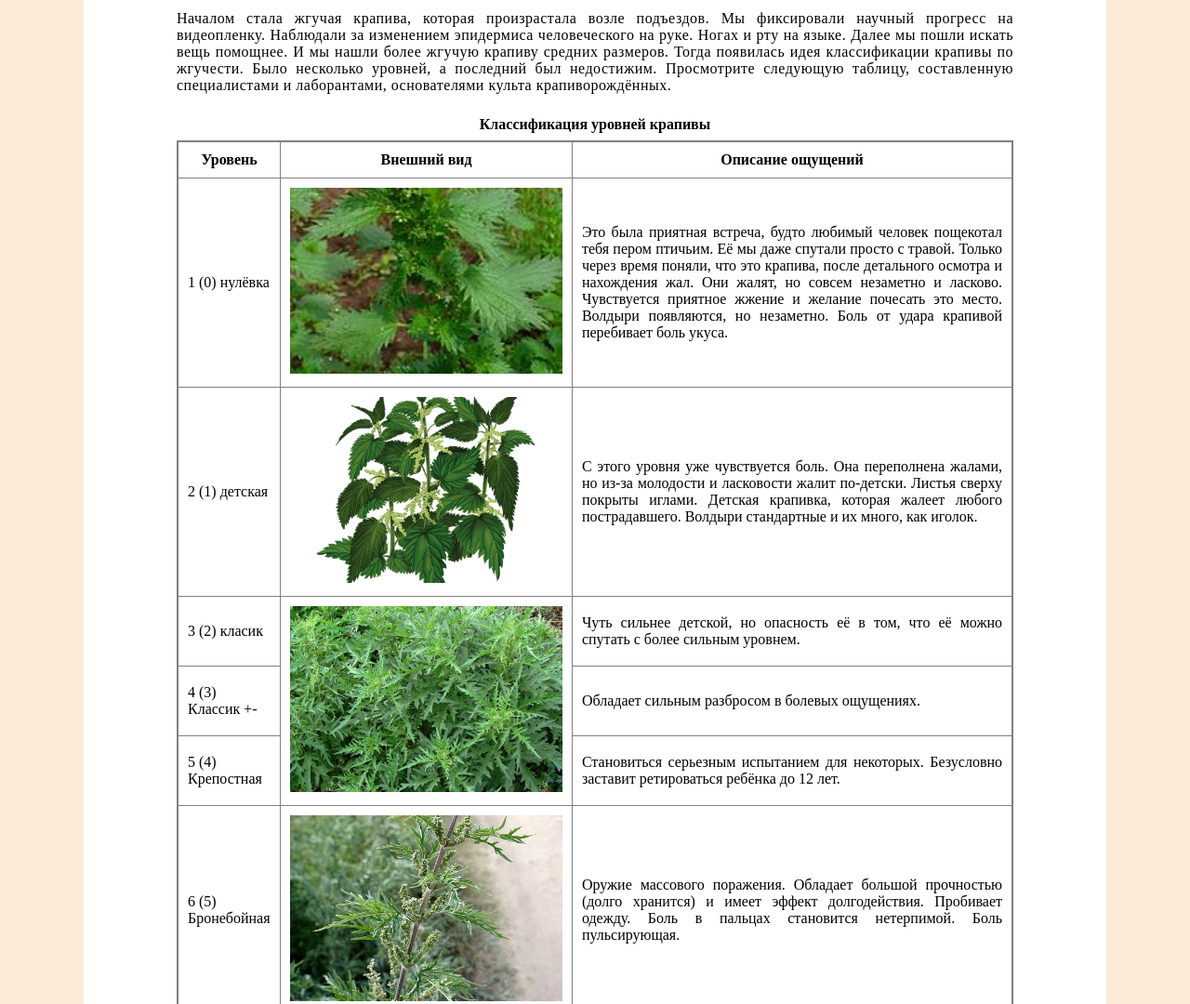
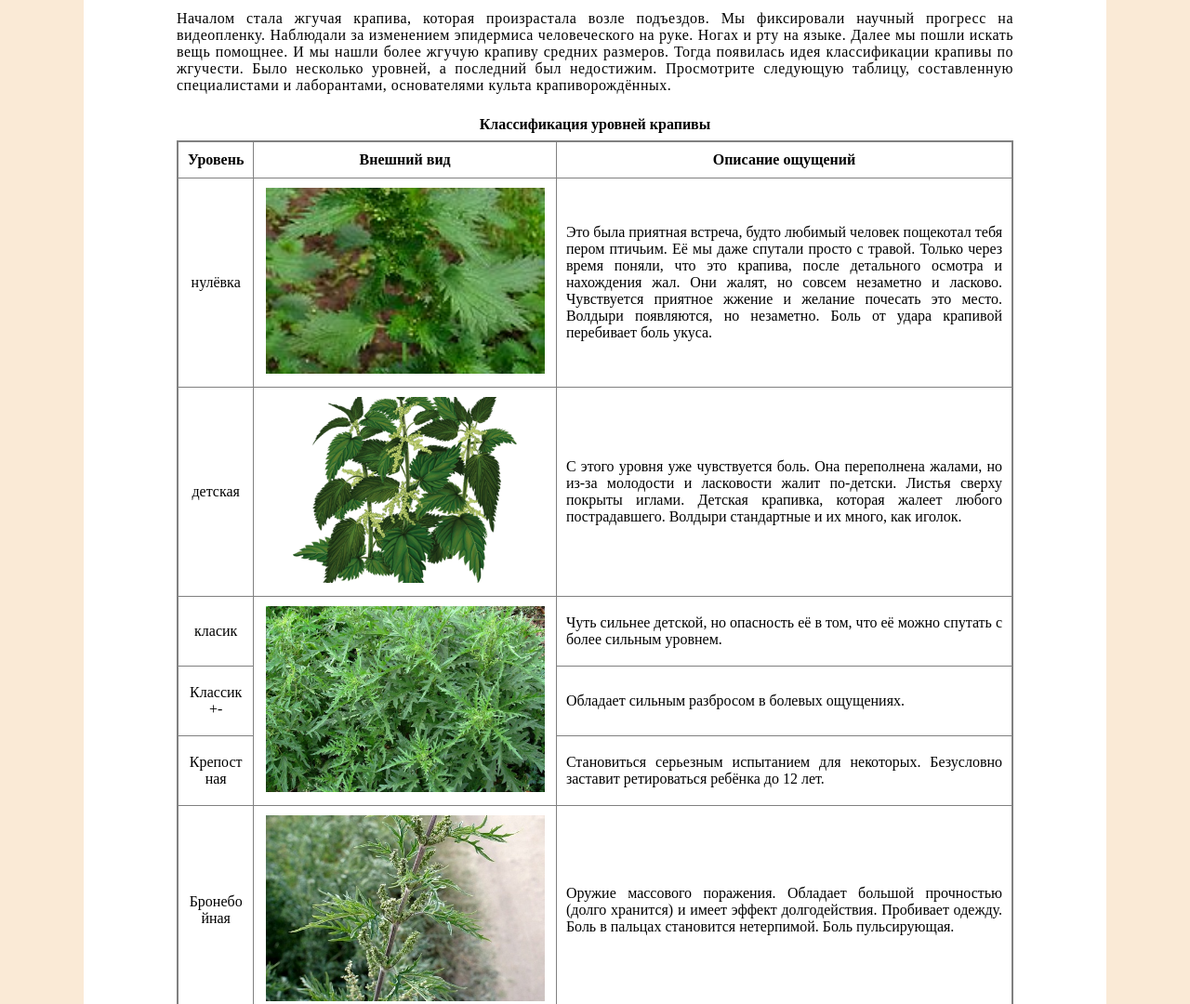
Before and after one commit to Wardroben/krapiva, a plain HTML site: page index.html in a window 1280 px wide. Shown: the part 1105-2185 px from the top of the page at 93% size. Drawn offline with Linux system fonts and the light colour scheme.

Commit message:
Changed first column of krapiva table and fixed header text alignment

```diff
--- a/index.html
+++ b/index.html
@@ -32,7 +32,7 @@
                     <a href="#contacts">Написать автору</a>
                     <a href="https://google.com">В гугол?</a>
                 </nav>
-                <h1 class="site-header">Растительность Абакана</h1>
+                <h1 class="site-header-text">Растительность Абакана</h1>
             </header>
             <main>
                 <article class="article">
@@ -93,40 +93,40 @@
                             </thead>
                             <tbody>
                                 <tr id="kr-lvl0">
-                                    <td>1 (0) нулёвка</td>
+                                    <td>нулёвка</td>
                                     <td class="image-td"><img  src="res/IMG_0004.jpg" /></td>
                                     <td class="justify-table-text">Это была приятная встреча, будто любимый человек пощекотал тебя пером птичьим. Её мы даже спутали просто с травой. Только через время поняли, что это крапива, после детального осмотра и нахождения жал. Они жалят, но совсем незаметно и ласково. Чувствуется приятное жжение и желание почесать это место. Волдыри появляются, но незаметно. Боль от удара крапивой перебивает боль укуса.</td>
                                 </tr>
                                 <tr id="kr-lvl1">
-                                    <td>2 (1) детская</td>
+                                    <td>детская</td>
                                     <td class="image-td"><img src="res/IMG_0005.png" /></td>
                                     <td class="justify-table-text">С этого уровня уже чувствуется боль. Она переполнена жалами, но из-за молодости и ласковости жалит по-детски. Листья сверху покрыты иглами. Детская крапивка, которая жалеет любого пострадавшего. Волдыри стандартные и их много, как иголок.</td>
                                 </tr>
                                 <tr id="kr-lvl2">
-                                    <td>3 (2) класик</td>
+                                    <td>класик</td>
                                     <td rowspan="3" class="image-td"><img src="res/IMG_0006.jpg" /></td>
                                     <td class="justify-table-text">Чуть сильнее детской, но опасность её в том, что её можно спутать с более сильным уровнем.</td>
                                 </tr>
                                 <tr id="kr-lvl3">
-                                    <td>4 (3) Классик +-</td>
+                                    <td>Классик +-</td>
                                     <td class="justify-table-text">Обладает сильным разбросом в болевых ощущениях.</td>
                                 </tr>
                                 <tr id="kr-lvl4">
-                                    <td>5 (4) Крепостная</td>
+                                    <td>Крепостная</td>
                                     <td class="justify-table-text">Становиться серьезным испытанием для некоторых. Безусловно заставит ретироваться ребёнка до 12 лет.</td>
                                 </tr>
                                 <tr id="kr-lvl5">
-                                    <td>6 (5) Бронебойная</td>
+                                    <td>Бронебойная</td>
                                     <td class="image-td"><img src="res/IMG_0007.jpg" /></td>
                                     <td class="justify-table-text">Оружие массового поражения. Обладает большой прочностью (долго хранится) и имеет эффект долгодействия. Пробивает одежду. Боль в пальцах становится нетерпимой. Боль пульсирующая. </td>
                                 </tr>
                                 <tr id="kr-lvl6">
-                                    <td>7 (6) Гигант</td>
+                                    <td>Гигант</td>
                                     <td class="image-td"><img src="res/IMG_0008.jpg" /></td>
                                     <td class="justify-table-text">Пробивает джинсы. Иглы придётся доставать из кожи. Бабки даже не смотрят в её сторону.  От её боли даже мужики будут стонать и бегать. Отпугивает всех детей в радиусе от 10 метров. </td>
                                 </tr>
                                 <tr id="kr-lvl7">
-                                    <td>8 (7) Исполинская</td>
+                                    <td>Исполинская</td>
                                     <td class="image-td"><img src="res/IMG_0010.jpg" alt="Исполинская крапива"/></td>
                                     <td class="justify-table-text">Человек не в состоянии разговаривать, не может стоять и держать равновесия, а также проявляется бред. Возможны неконтролируемые стоны и плач. Болевые ощущения такой силы приходится испытывать очень малому количеству людей на планете. Пульсирующая боль неотличима от сокращений сердца. Волдыри здоровые. Чтобы убить неподготовленного человека болевым шоком, нужно попасть водой на место укуса</td>
                                 </tr>
--- a/res/styles.css
+++ b/res/styles.css
@@ -1,9 +1,5 @@
 body {
     background-color:rgb(250, 234, 214);
-}
-
-section.article p {
-    margin-top: 1.5rem;
 }
 
 .container {
@@ -11,66 +7,9 @@ section.article p {
     max-width: 900px;
 }
 
-.main-content {
-    background-color: white;
-    padding: 30px 100px;
-}
-
-th {
+.site-header-text {
+    place-items: center;
     text-align: center;
-}
-
-th, td {
-    border: 1px solid gray;
-    padding: 10px;
-}
-
-.krapiva-table td > img {
-    width: 100%;
-    height: auto;
-    object-fit: cover;
-}
-
-.image-td {
-    text-align: center;
-    width: 40%;
-}
-
-.justify-table-text {
-    text-align: justify;
-    width: 100%;
-}
-
-table caption {
-    padding: 8px;
-    font-weight: bold;
-}
-
-.krapiva-table {
-    max-width: 100%;
-    border-collapse: collapse;
-    border: 2px solid gray;
-    margin: 0 auto;
-}
-
-.centered-image {
-    max-width: 100%;
-    height: auto;
-}
-
-.shouting {
-   background-color: gold;
-   border: 2px solid black;
-   padding: 4px;
-}
-
-.shout-container {
-   display: grid;
-   place-items: center;
-}
-
-.site-header {
-    place-items: center;
     width: fit-content;
     margin: 0 auto;
 }
@@ -79,28 +18,7 @@ header h1 {
     background-color: green;
     border: 2px solid black;
     padding: 2px;
-}
-
-img {
-    max-height: 200px;
-    min-height: 150px;
-    max-width: 300px;
-}
-
-p {
-    padding-top: 8px;
-    letter-spacing: 0.5px;
-    text-align: justify;
-}
-
-p img {
-    float: inline-end;
-    margin: 0 20px;
-}
-
-footer {
-    padding: 30px;
-    margin: auto;
+    text-align: center;
 }
 
 .header-nav {
@@ -121,6 +39,97 @@ nav a {
     padding: 10px;
     border-radius: 10px;
     background-color:pink;
+}
+
+section.article p {
+    margin-top: 1.5rem;
+}
+
+.main-content {
+    background-color: white;
+    padding: 30px 100px;
+}
+
+.shouting {
+    background-color: gold;
+    border: 2px solid black;
+    padding: 4px;
+ }
+
+ .shout-container {
+    display: grid;
+    place-items: center;
+ }
+
+ img {
+     max-height: 200px;
+     min-height: 150px;
+     max-width: 300px;
+ }
+
+ p {
+     padding-top: 8px;
+     letter-spacing: 0.5px;
+     text-align: justify;
+ }
+
+ p img {
+     float: inline-end;
+     margin: 0 20px;
+ }
+
+table caption {
+    padding: 8px;
+    font-weight: bold;
+}
+
+.krapiva-table {
+    max-width: 100%;
+    border-collapse: collapse;
+    border: 2px solid gray;
+    margin: 0 auto;
+}
+
+.image-td {
+    text-align: center;
+    width: 40%;
+}
+
+.centered-image {
+    max-width: 100%;
+    height: auto;
+}
+
+th {
+    text-align: center;
+}
+
+th, td {
+    border: 1px solid gray;
+    padding: 10px;
+}
+
+.krapiva-table td:nth-child(1) {
+    overflow: hidden;
+    word-wrap: break-word;
+    max-width: 50px;
+    text-align: center;
+}
+
+.krapiva-table td > img {
+    width: 100%;
+    height: auto;
+    object-fit: cover;
+}
+
+.justify-table-text {
+    text-align: justify;
+    width: 100%;
+}
+
+footer {
+    padding: 30px;
+    margin: auto;
 }
 
 .article-date {
```
